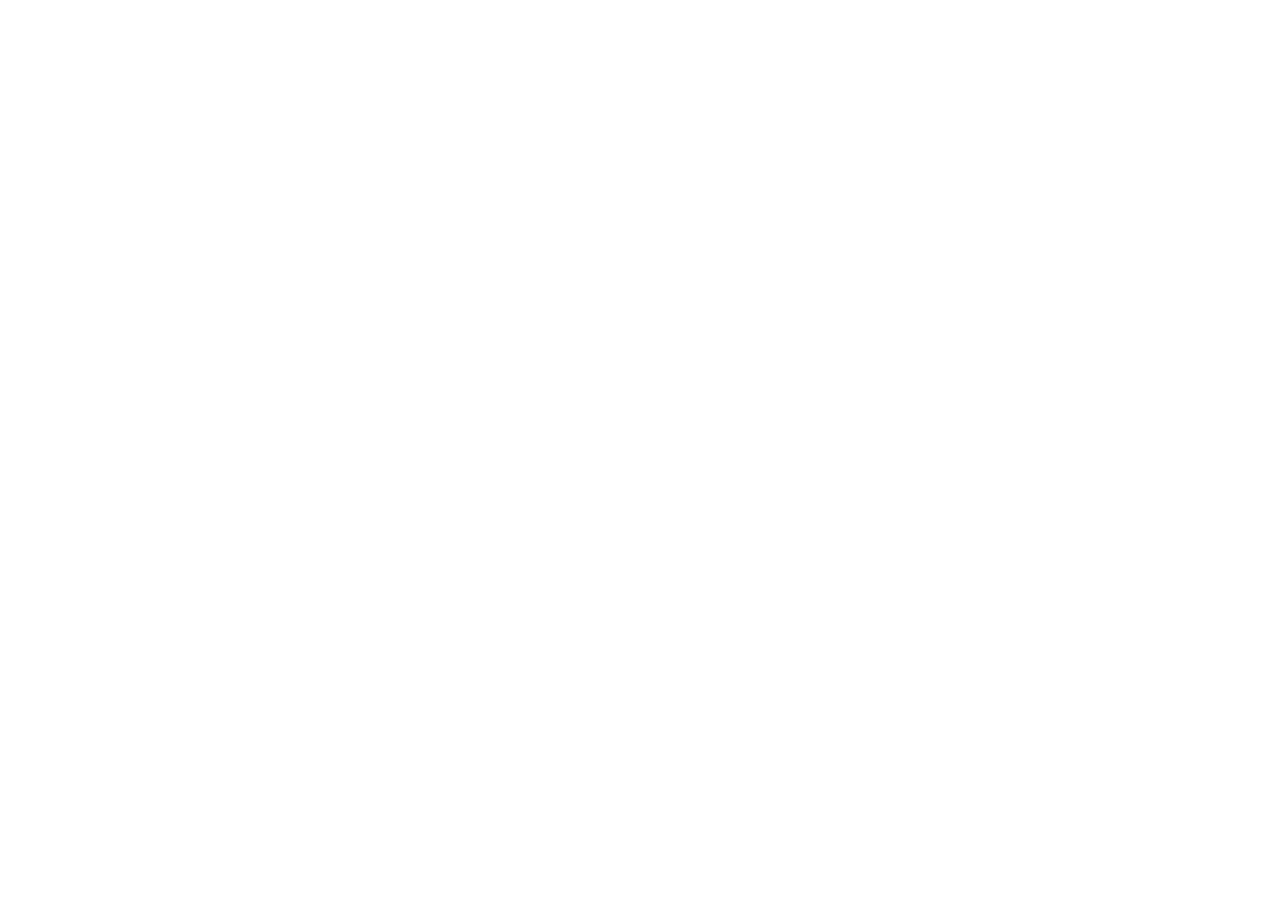
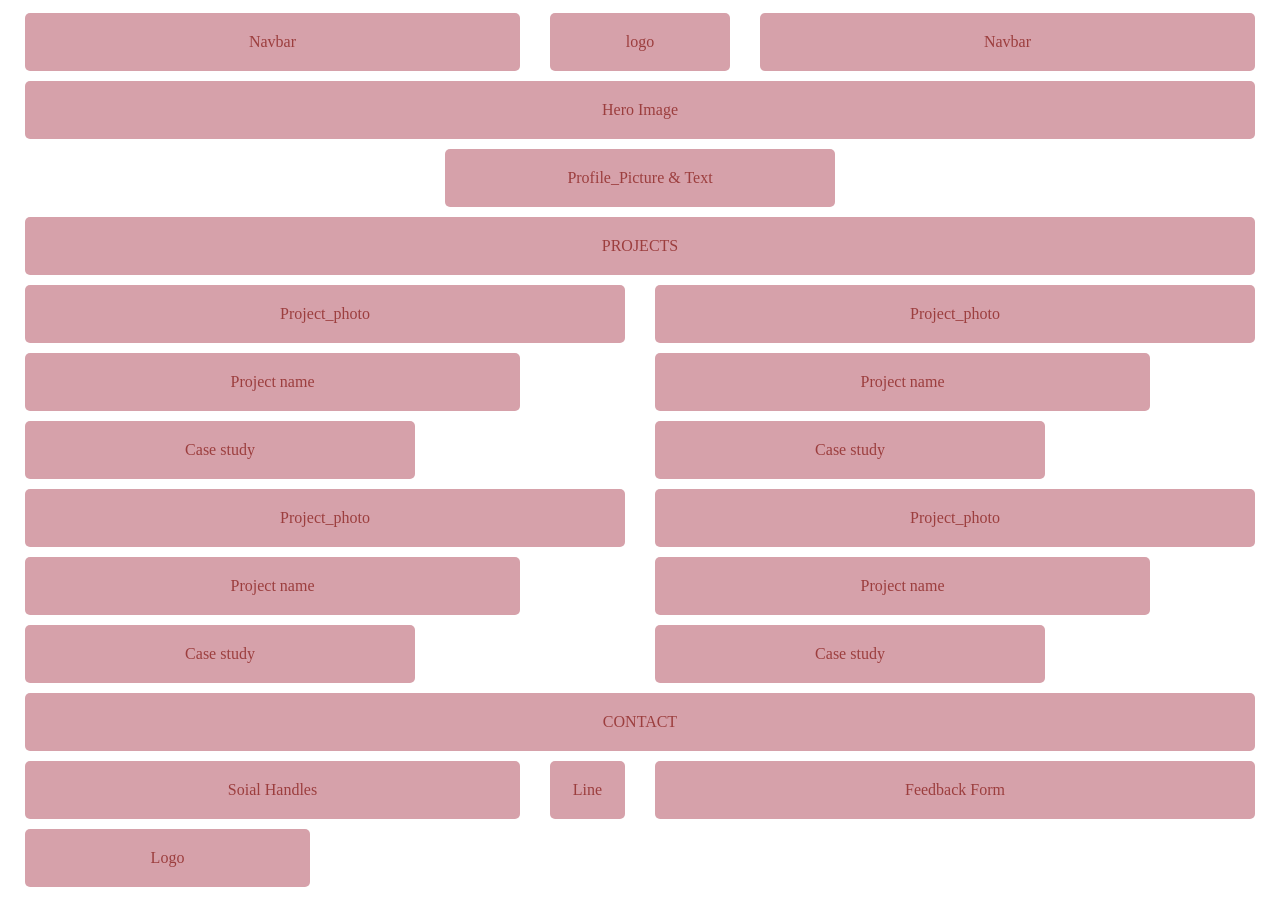
Before and after one commit to Devveking08/pandya_dev_portfolio, a plain HTML site: page index.html in a window 1280 px wide. Before the commit the page ends 800 px from the top, so only its background shows below. Drawn offline with Linux system fonts and the light colour scheme.

Commit message:
grid layout
grid deployed

```diff
--- a/css/grid.css
+++ b/css/grid.css
@@ -27,8 +27,8 @@
  }
 
  .box {
-     /* background-color: rgb(214, 161, 170); */
-     color: rgb(8, 0, 0);
+    background-color: rgb(214, 161, 170);
+    color: rgb(156, 62, 62);
     border-radius: 5px;
     padding: 20px;
     text-align: center;
--- a/index.html
+++ b/index.html
@@ -0,0 +1,101 @@
+<!DOCTYPE html>
+<html lang="en">
+<head>
+    <meta charset="UTF-8">
+    <meta http-equiv="X-UA-Compatible" content="IE=edge">
+    <meta name="viewport" content="width=device-width, initial-scale=1.0">
+    <link rel="stylesheet" href="css/grid.css">
+    <link rel="stylesheet" href="css/main.css">
+    <title>DP Home</title>
+</head>
+
+<body>
+
+    <h2 class="hidden">Grid Layout</h2>
+
+    <header>
+
+        <section class="grid-con" id="desktop_nav"> <!--Navigation Section For the Desktop-->
+            <div class="desktop l-col-span-5 xl-col-span-5 box">Navbar</div>
+            <div class="desktop l-col-span-2 xl-col-span-2 box">logo</div>
+            <div class="desktop l-col-span-5 xl-col-span-5 box">Navbar</div>
+        </section>
+
+        <section class="grid-con" id="nav-bar">
+            <div class="mobile col-span-1 box">logo</div>
+            <div class="mobile col-span-2"></div>
+            <div class="mobile col-span-1 box">menu</div>
+        </section>
+
+    </header>
+
+    <main>
+        <section class="grid-con" id="about_desktop"> <!--About Section For the Desktop -->
+            <div class="col-span-4 l-col-span-12 xl-col-span-12 box" id="hero_image">Hero Image</div>
+            <div class="col-span-4 l-col-start-5 l-col-end-9 xl-col-start-5 xl-col-end-9 box" id="profile_pic">Profile_Picture & Text</div>
+        </section>
+
+
+        <section class="grid-con"> <!--Projects Section For the Desktop-->
+            <div class="col-span-4 l-col-span-12 xl-col-span-12 box">PROJECTS</div>
+
+            <div class="desktop l-col-span-6 xl-col-span-6 box">Project_photo</div>
+            <div class="desktop l-col-span-6 xl-col-span-6 box">Project_photo</div>
+            <div class="desktop l-col-span-5 xl-col-span-5 box">Project name</div>
+            <div class="desktop l-col-span-1 xl-col-span-1"></div>
+            <div class="desktop l-col-span-5 xl-col-span-5 box">Project name</div>
+            <div class="desktop l-col-span-1 xl-col-span-1"></div>
+            <div class="desktop l-col-start-1  l-col-end-5 xl-col-start-1 xl-col-start-5  box">Case study</div>
+            <div class="desktop l-col-start-7  l-col-end-11 xl-col-start-7 xl-col-start-11  box">Case study</div>
+            <div class="desktop l-col-span-6 xl-col-span-6 box">Project_photo</div>
+            <div class="desktop l-col-span-6 xl-col-span-6 box">Project_photo</div>
+            <div class="desktop l-col-span-5 xl-col-span-5 box">Project name</div>
+            <div class="desktop l-col-span-1 xl-col-span-1"></div>
+            <div class="desktop l-col-span-5 xl-col-span-5 box">Project name</div>
+            <div class="desktop l-col-span-1 xl-col-span-1"></div>
+            <div class="desktop l-col-start-1  l-col-end-5 xl-col-start-1 xl-col-start-5  box">Case study</div>
+            <div class="desktop l-col-start-7  l-col-end-11 xl-col-start-7 xl-col-start-11  box">Case study</div>
+
+            <div class="mobile col-span-4 box">Project_photo</div>
+            <div class="mobile col-span-3 box">Project name</div>
+            <div class="mobile col-span-2 box">Case study</div>
+
+            <div class="mobile col-span-4 box">Project_photo</div>
+            <div class="mobile col-span-3 box">Project name</div>
+            <div class="mobile col-span-2 box">Case study</div>
+
+            <div class="mobile col-span-4 box">Project_photo</div>
+            <div class="mobile col-span-3 box">Project name</div>
+            <div class="mobile col-span-3 box">Case study</div>
+
+            <div class="mobile col-span-4 box">Project_photo</div>
+            <div class="mobile col-span-3 box">Project name</div>
+            <div class="mobile col-span-2 box">Case study</div>
+
+
+        </section>
+
+    </main>
+
+    <footer>
+        <section class="grid-con" id="footer">
+
+
+            <div class="col-span-4 l-col-span-12 xl-col-span-12 box">CONTACT</div>
+            <div class="col-span-4 l-col-span-5 xl-col-span-5 box">Soial Handles</div>
+            <div class="col-span-4 l-col-span-1 xl-col-span-1 box">Line</div>
+            <div class="col-span-4 l-col-span-6 xl-col-span-6 box">Feedback Form</div>
+
+            <div class="col-span-2 l-col-span-3 xl-col-span-3 box">Logo</div>
+
+
+
+        </section>
+
+    </footer>
+
+
+    <script src="js/main.js"></script>
+</body>
+
+</html>
```
Lines whose indentation alone changed are shown as unchanged.
